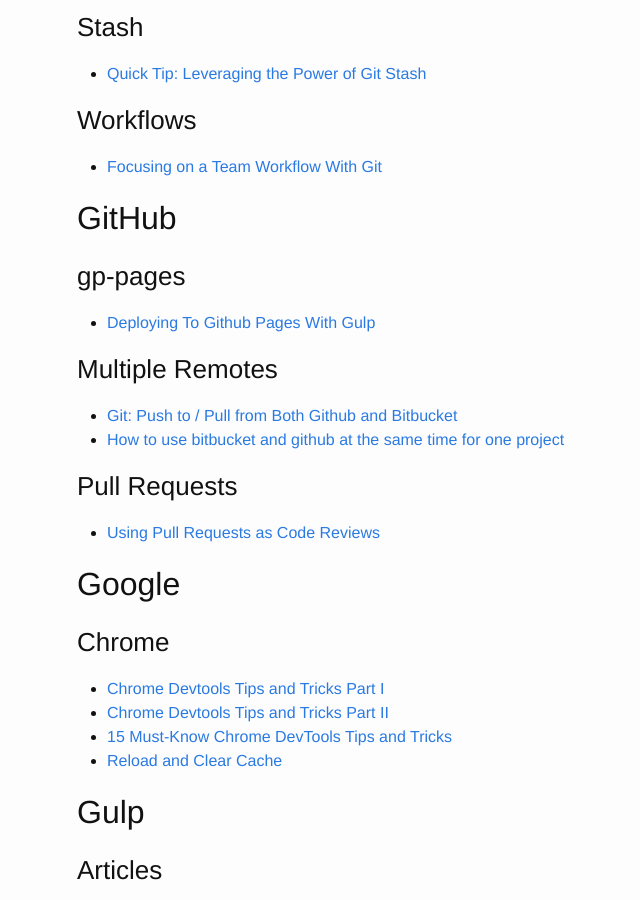
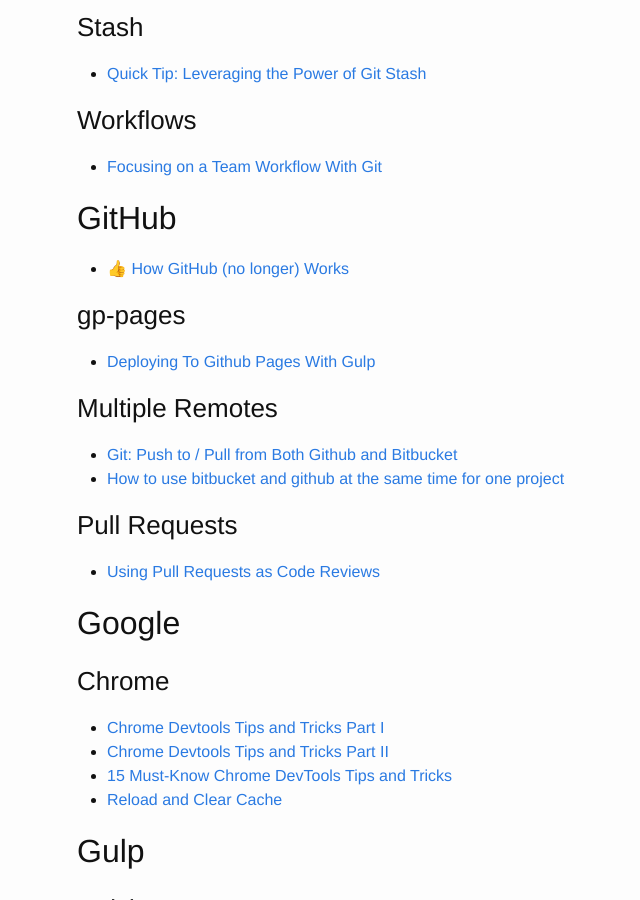
Before and after one commit to brownerd/brownerd.github.io, a Jekyll site: the page built from _posts/2015-01-01-reading-list-2015.md, in a window 1280 px wide and 900 px high, scrolled down 7470 px. Shown: the whole window, without its empty margins (193-833 px from the left). Built offline with Jekyll 4.4.1, drawn with Linux system fonts in a browser that asks for light colours; emoji names are drawn with the system emoji font.

Commit message:
How GitHub (no longer) Works

```diff
--- a/_posts/2015-01-01-reading-list-2015.md
+++ b/_posts/2015-01-01-reading-list-2015.md
@@ -422,7 +422,7 @@ Just tyring to get better with handling merge conflicts
 
 
 ## GitHub
-
+- [:+1: How GitHub (no longer) Works](http://www.infoq.com/presentations/github-evolution)
 
 ### gp-pages
 - [Deploying To Github Pages With Gulp](http://charliegleason.com/articles/deploying-to-github-pages-with-gulp)
```
